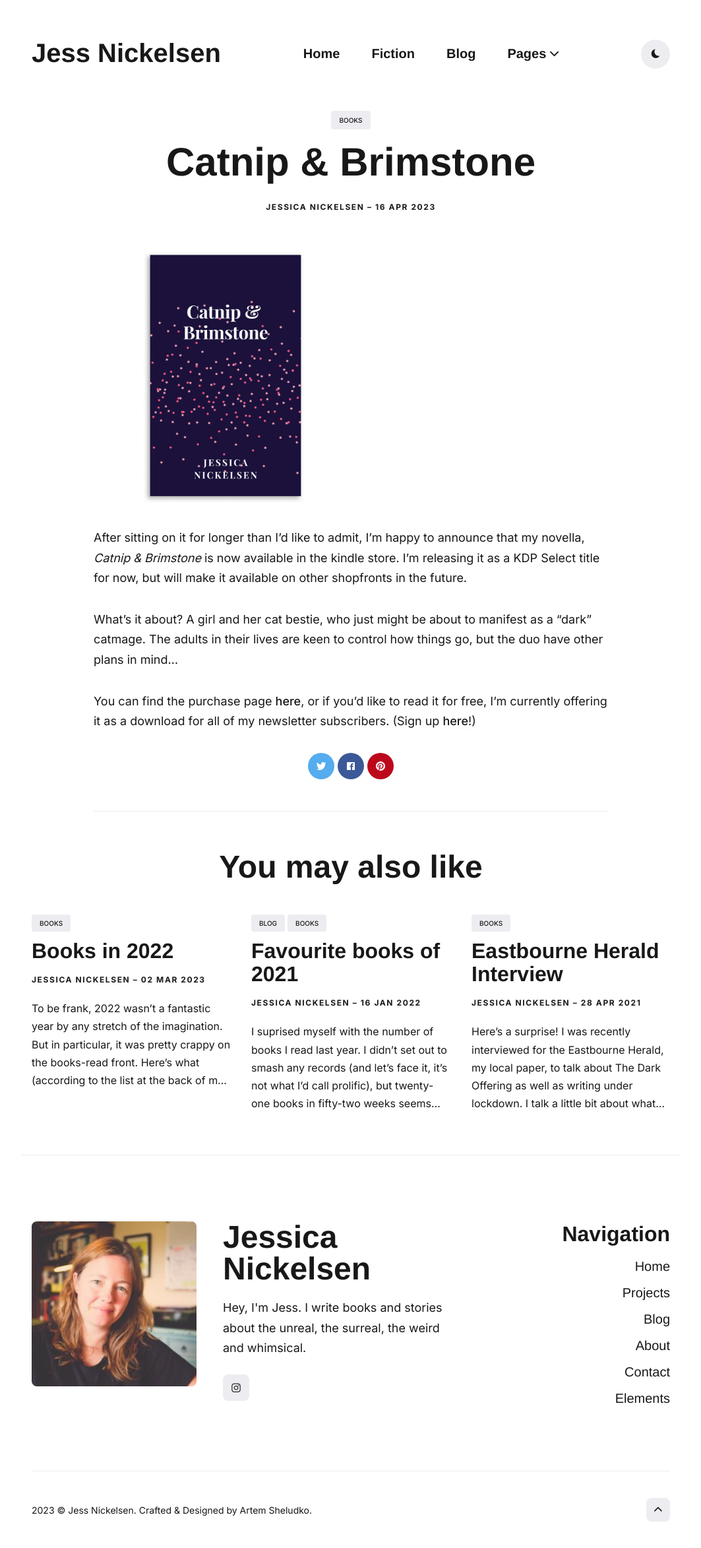
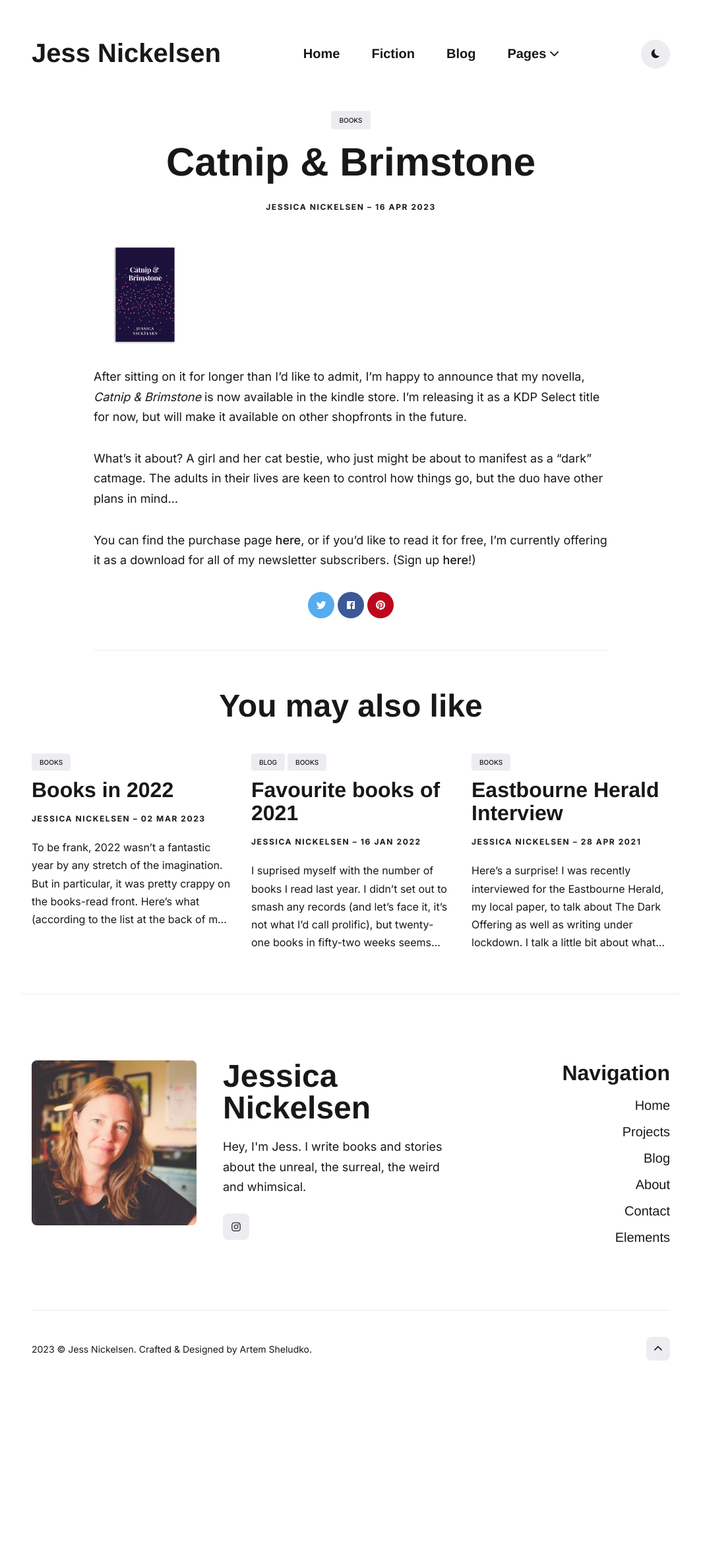
Before and after one commit to jnickelsen/jnickelsen.github.io, a Jekyll site: the page built from _posts/2023-04-16-catnip-and-brimstone.md, in a window 1280 px wide. Shown: the whole page at 66% size, without its empty margins (108-1171 px from the left). Built offline with Jekyll 4.4.1, drawn with Linux system fonts in a browser that asks for light colours; nearby versions of some CDN libraries; some web fonts are replaced; after the commit the page ends 2102 px from its top, so only the background shows below that.

Commit message:
Update 2023-04-16-catnip-and-brimstone.md

```diff
--- a/_posts/2023-04-16-catnip-and-brimstone.md
+++ b/_posts/2023-04-16-catnip-and-brimstone.md
@@ -4,7 +4,7 @@
 tags: [books]
 ---
 
-![Catnip & Brimstone cover]({{site.baseurl}}/images/books/catnip-and-brimstone-plain-mockup.png){: style="width:400px; text-align:center;"}
+![Catnip & Brimstone cover]({{site.baseurl}}/images/books/catnip-and-brimstone-plain-mockup.png){:width="20%" text-align="center"}
 
 After sitting on it for longer than I'd like to admit, I'm happy to announce that my novella, _Catnip & Brimstone_ is now available in the kindle store. I'm releasing it as a KDP Select title for now, but will make it available on other shopfronts in the future.
 
```
